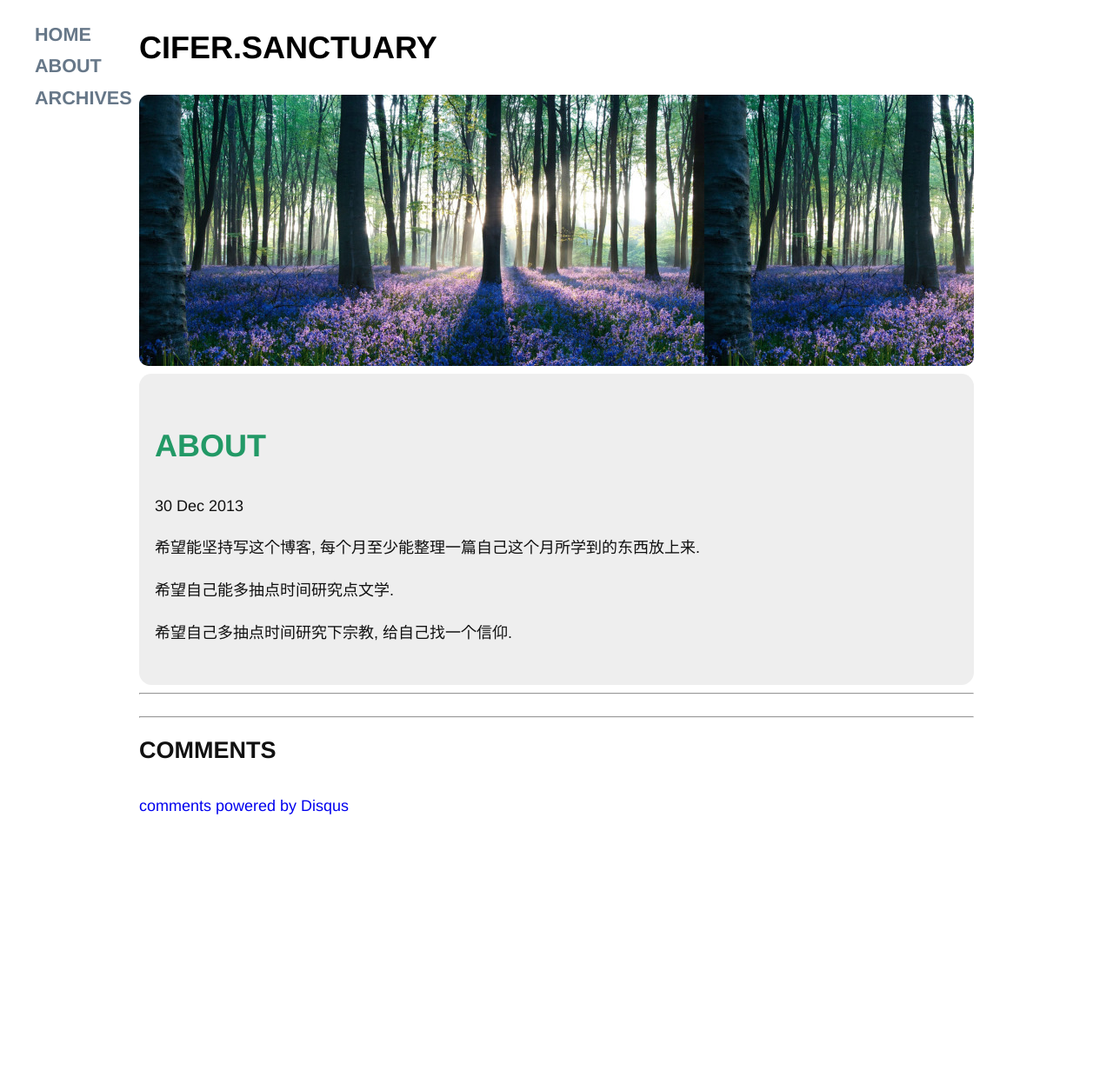
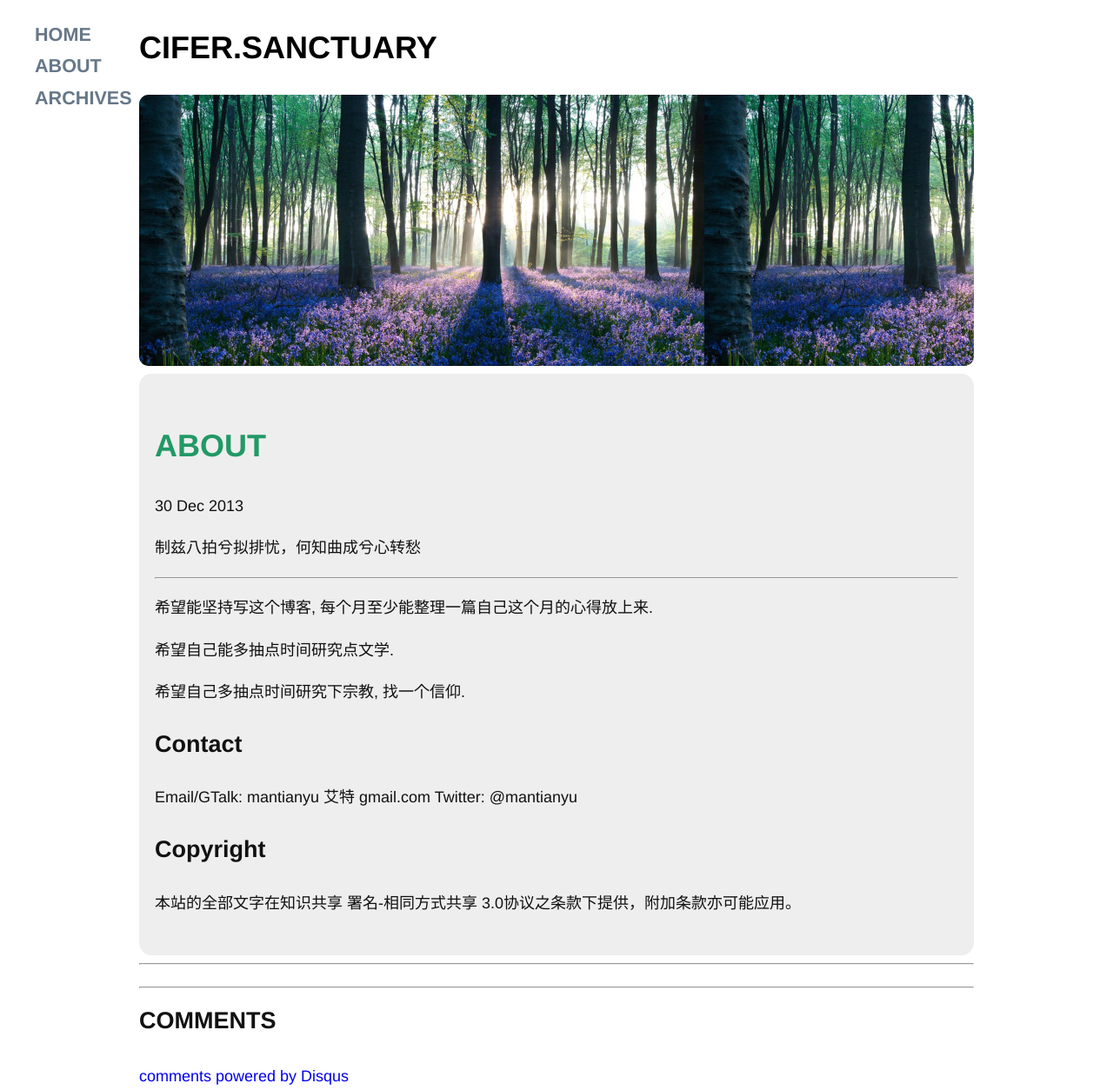
Before and after one commit to cifer-lee/cifer-lee.github.io, a Jekyll site: the page built from about/index.markdown, in a window 1280 px wide. Shown: the whole page at 87% size. Built offline with Jekyll 4.4.1, drawn with Linux system fonts in a browser that asks for light colours; comment, search, counter and statistics services are not loaded; before the commit the page ends 943 px from its top, so only the background shows below that.

Commit message:
Update about

```diff
--- a/about/index.markdown
+++ b/about/index.markdown
@@ -4,8 +4,21 @@ title: "ABOUT"
 date: 2013-12-30 23:54:00
 ---
 
-希望能坚持写这个博客, 每个月至少能整理一篇自己这个月所学到的东西放上来.
+制兹八拍兮拟排忧，何知曲成兮心转愁
+
+-----------
+
+希望能坚持写这个博客, 每个月至少能整理一篇自己这个月的心得放上来.
 
 希望自己能多抽点时间研究点文学.
 
-希望自己多抽点时间研究下宗教, 给自己找一个信仰.
+希望自己多抽点时间研究下宗教, 找一个信仰.
+
+## Contact
+
+Email/GTalk: mantianyu 艾特 gmail.com
+Twitter: @mantianyu
+
+## Copyright
+
+本站的全部文字在知识共享 署名-相同方式共享 3.0协议之条款下提供，附加条款亦可能应用。
```
